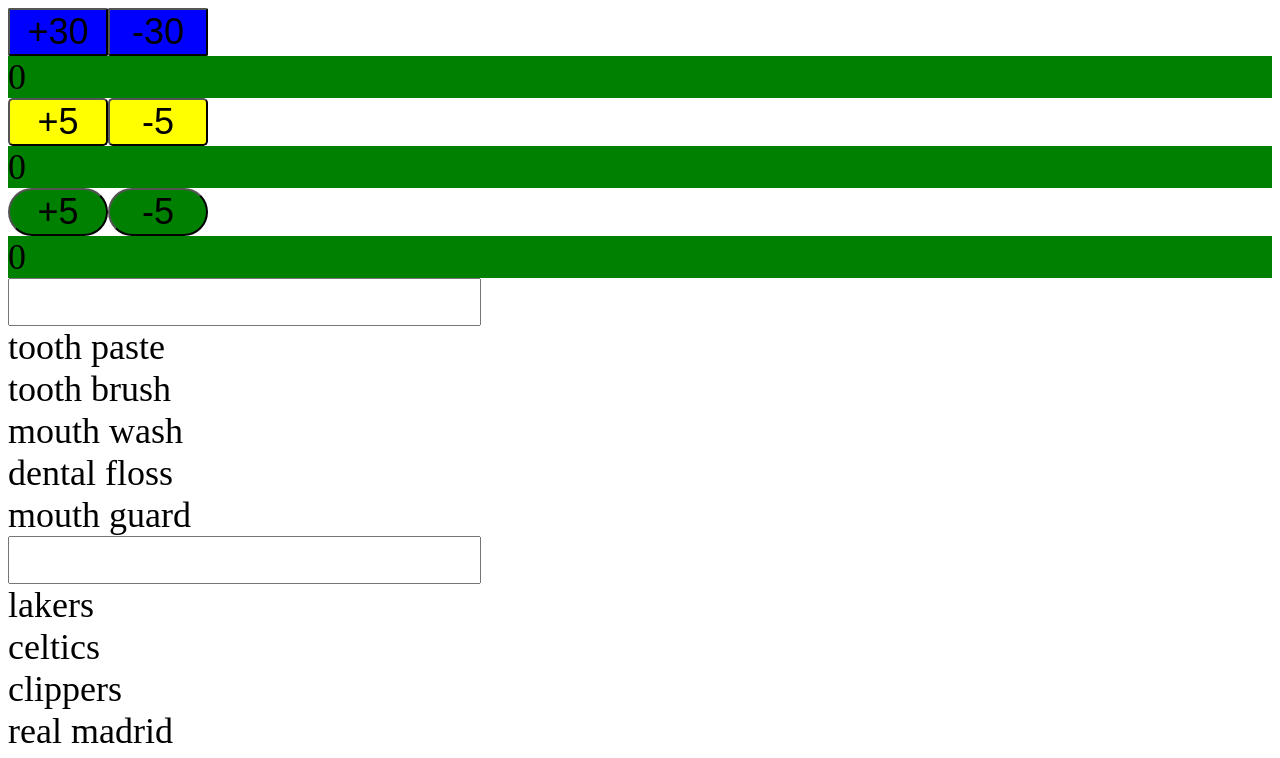
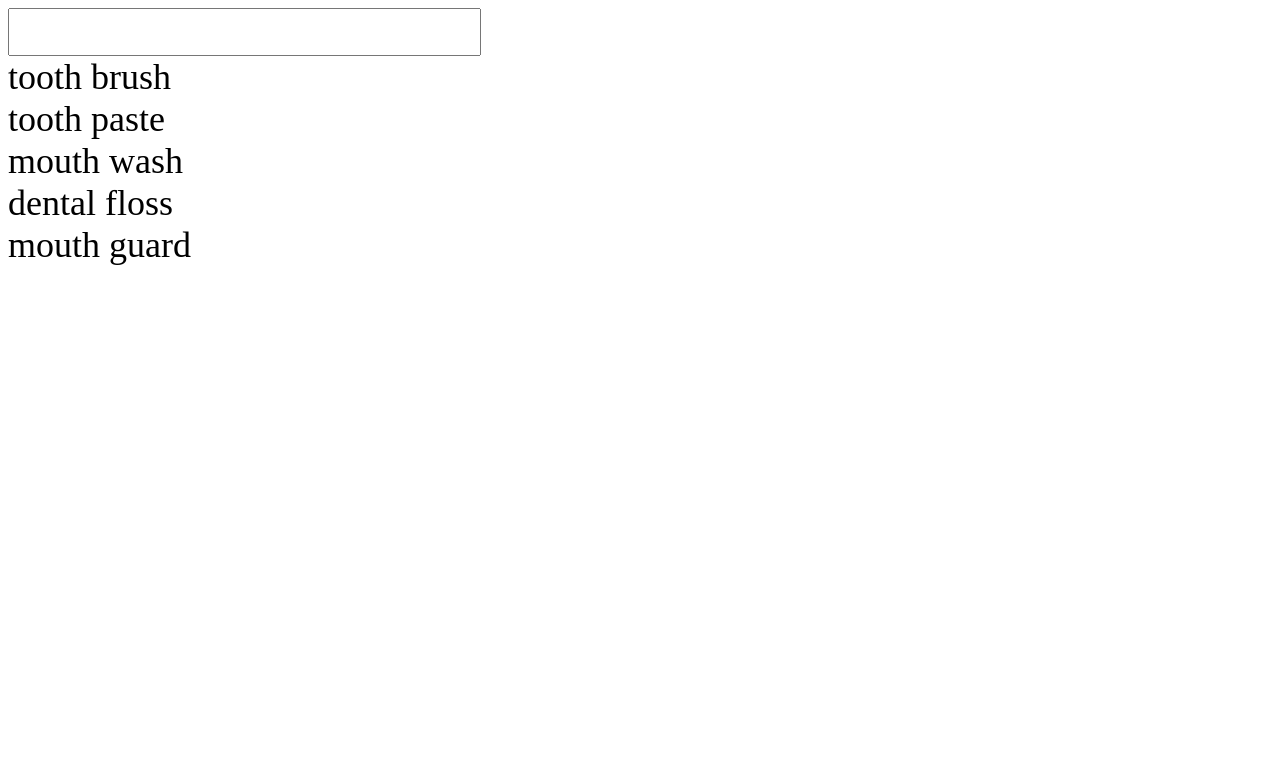
Before and after one commit to jonnyleealas/react_course, a React (Create React App) app in the folder refresher/: page / in a window 1280 px wide. Shown: the top 758 px of the page. Built offline with nearby package versions, Linux system fonts and the light colour scheme.

Commit message:
using settimeout to wait so everything is loaded on time
This will allow us to use a spinner image while things load in the future.

```diff
--- a/refresher/src/components/App.js
+++ b/refresher/src/components/App.js
@@ -1,13 +1,8 @@
+import React, { useState, useEffect } from 'react';
 import CounterButton from './countButton/CounterButton';
 import SearchBar from './SearchBar/SearchBar';
 
-const products = [
-    'tooth paste',
-    'tooth brush',
-    'mouth wash',
-    'dental floss',
-    'mouth guard',
-]
+
 
 const sportsTeams = [
     'lakers',
@@ -24,20 +19,31 @@ const ufcFighters = [
     'anderson silva',
     'georges st pierre',
 ]
+
+
 const App = () => {
+    const [productsState, setProductState] = useState([])
+
+
+    useEffect(() => {
+        setTimeout(() => {
+            setProductState([
+                'tooth brush',
+                'tooth paste',
+                'mouth wash',
+                'dental floss',
+                'mouth guard',
+            ])
+        }, 2000)
+    }, [])
 
     return (
         <>
-        <CounterButton incrementBy={30} buttonColor={"blue"} borderRadius={"2px"}/>
-        <CounterButton incrementBy={5} buttonColor={"yellow"} borderRadius={"5px"}/>
-        <CounterButton incrementBy={5} buttonColor={"green"} borderRadius={"25px"}/>
-        <SearchBar products={products}/>
-        <SearchBar products={sportsTeams}/>
-        <SearchBar products={ufcFighters}/>
+        <SearchBar products={productsState} />
         </>
 
     )
 }
 
 
-export default App
+export default App;
```
